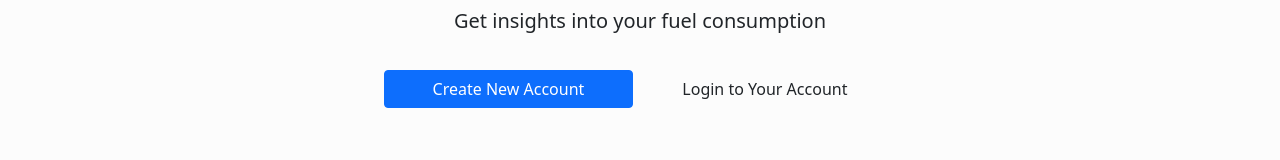
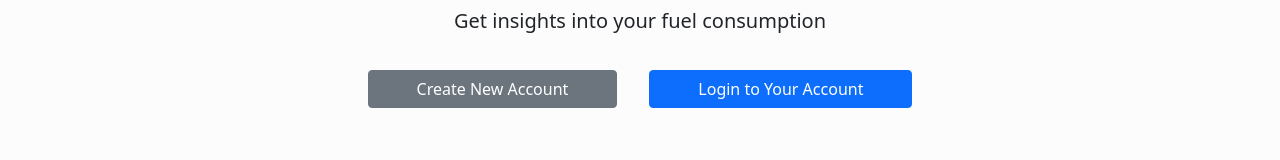
Before and after one commit to michburkhalter/Moscht_V2, a React (Create React App) app: page / in a window 1280 px wide. Shown: the part 165-325 px from the top of the page. Built offline with nearby package versions, Linux system fonts and the light colour scheme; no server answers.

Commit message:
set primary button to login-btn

```diff
--- a/src/pages/Home.js
+++ b/src/pages/Home.js
@@ -16,8 +16,8 @@ export default class HomePage extends Component {
               <h1 className="display-4">Welcome to Moscht V2</h1>
               <p className="lead">Get insights into your fuel consumption</p>
               <div className="mt-4">
-                <Link className="btn btn-primary px-5 mr-3" to="/signup">Create New Account</Link>
-                <Link className="btn px-5" to="/login">Login to Your Account</Link>
+                <Link className="btn btn-secondary px-5 mx-3" to="/signup">Create New Account</Link>
+                <Link className="btn btn-primary px-5 mx-3" to="/login">Login to Your Account</Link>
               </div>
             </div>
           </div>
```
